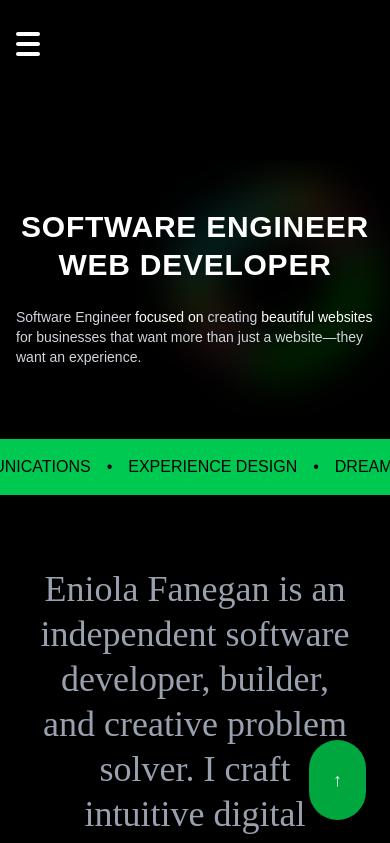
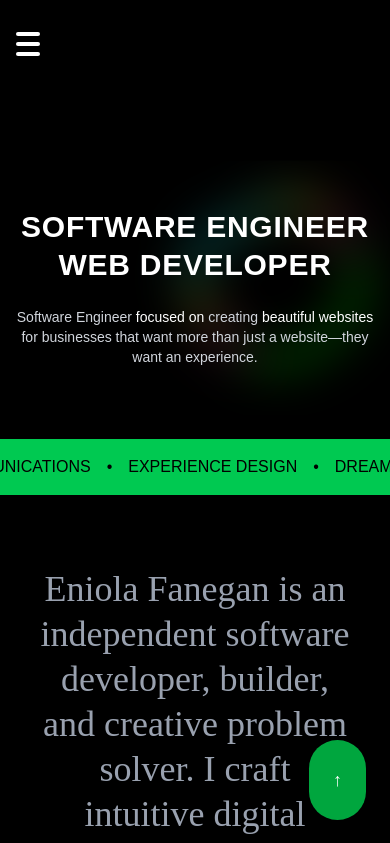
Before and after one commit to Niola-DC/porttifolio, a React (Vite) app: page / in a window 390 px wide. Shown: the top 843 px of the page. Built offline with nearby package versions, Linux system fonts and the light colour scheme; a web font is replaced by a local one.

Commit message:
text adjustemnt

```diff
--- a/src/components/LandingView.jsx
+++ b/src/components/LandingView.jsx
@@ -91,7 +91,7 @@ const LandingView = () => {
                             <h1 className="text-white text-3xl sm:text-5xl lg:text-7xl font-bold  tracking-wide leading-tight mb-4">
                                 SOFTWARE ENGINEER<br />WEB DEVELOPER
                             </h1>
-                            <p className="text-gray-300 text-sm sm:text-base lg:text-lg mt-2 max-w-lg ml-auto text-left">
+                            <p className="text-gray-300 text-sm sm:text-base lg:text-lg mt-2 max-w-lg ml-auto text-center lg:text-left">
                                 Software Engineer <span className="text-white font-medium">focused on</span> creating <span className="text-white font-medium">beautiful websites</span> for businesses that want more than just a website—they want an experience.
                             </p>
                         </div>
```
